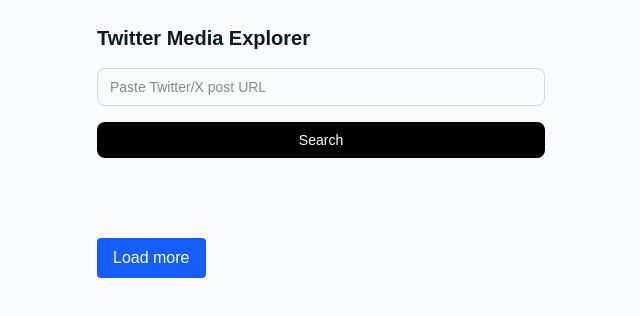
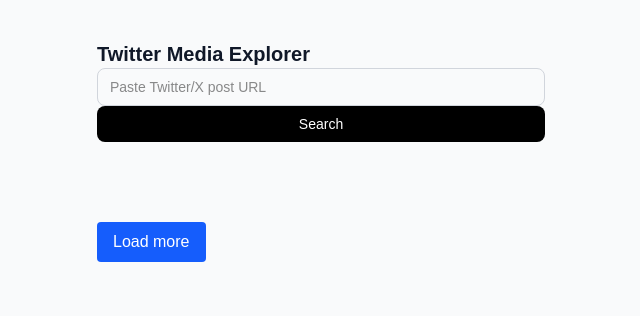
Before and after one commit to unironi/twitter-media-explorer, a Next.js app: page / in a window 1280 px wide. Shown: the top 316 px of the page, without its empty margins (319-959 px from the left). Built offline with nearby package versions, Linux system fonts and the light colour scheme.

Commit message:
sticky search bar for carousel effect

```diff
--- a/src/app/page.tsx
+++ b/src/app/page.tsx
@@ -101,10 +101,10 @@
   }
 
   const loadMoreRef = useInfiniteScroll(loadMore, hasMore, loading);
-
   return (
     <main className="min-h-screen bg-gray-50 px-4 py-6">
       <div className="mx-auto max-w-md space-y-4">
+        <div className="sticky top-0 bg-gray-50 z-10 pb-4 pt-4">
           <h1 className="text-xl font-semibold text-gray-900">
             Twitter Media Explorer
           </h1>
@@ -124,6 +124,7 @@
           >
             {loading ? "Loading..." : "Search"}
           </button>
+        </div>
 
         <div className="grid gap-6 mt-6">
           {users.map((user) => (
@@ -150,4 +151,5 @@
       </div>
     </main>
   );
+
 }
```
Lines whose indentation alone changed are shown as unchanged.
